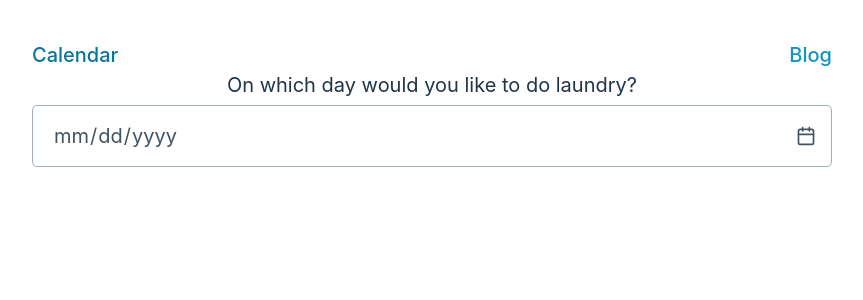
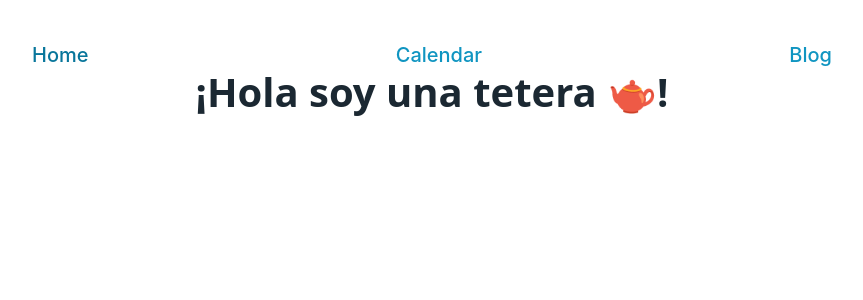
Before and after one commit to BaselHack-2023/web-frontend, a Svelte app: page / in a window 1280 px wide. Shown: the top 300 px of the page, without its empty margins (208-1071 px from the left). Built offline with nearby package versions, Linux system fonts and the light colour scheme.

Commit message:
The path of tea ☕️

```diff
--- a/src/App.svelte
+++ b/src/App.svelte
@@ -2,18 +2,21 @@
    import '@picocss/pico/css/pico.min.css';
    import { Link, Route, Router } from 'svelte-routing';
    import Calendar from './routes/calendar/Calendar.svelte';
+   import Home from './routes/home/Home.svelte';
    import LostAndFound from './routes/lost-and-found/LostAndFound.svelte';
    import './utils/date.extenstions';
 </script>
 
 <Router>
    <nav>
-      <Link to="/">Calendar</Link>
+      <Link to="/">Home</Link>
+      <Link to="/calendar">Calendar</Link>
       <Link to="/lost-and-found">Blog</Link>
    </nav>
    <main>
       <Route path="/lost-and-found" component={LostAndFound} />
-      <Route path="/"><Calendar /></Route>
+      <Route path="/calendar" component={Calendar} />
+      <Route path="/"><Home /></Route>
    </main>
 </Router>
 
```
